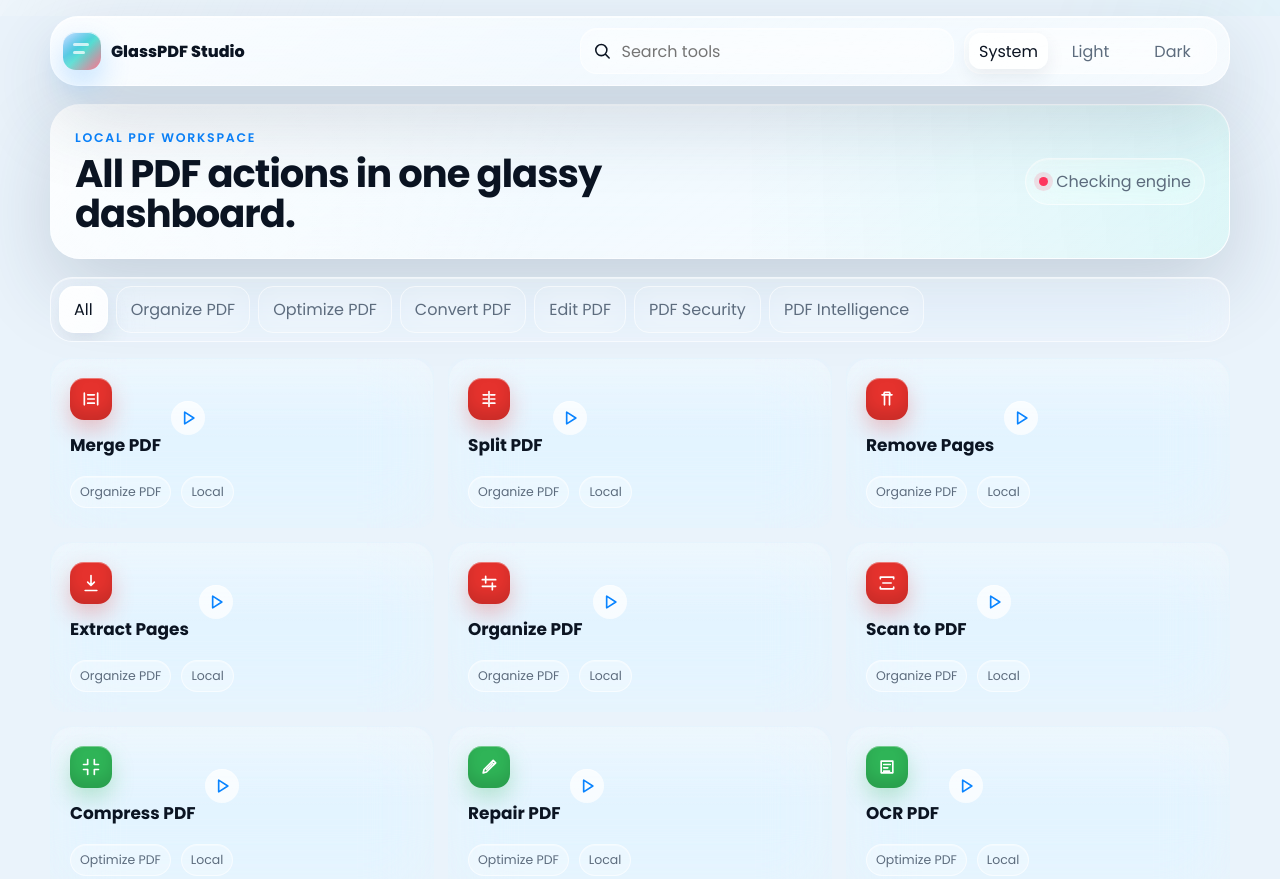
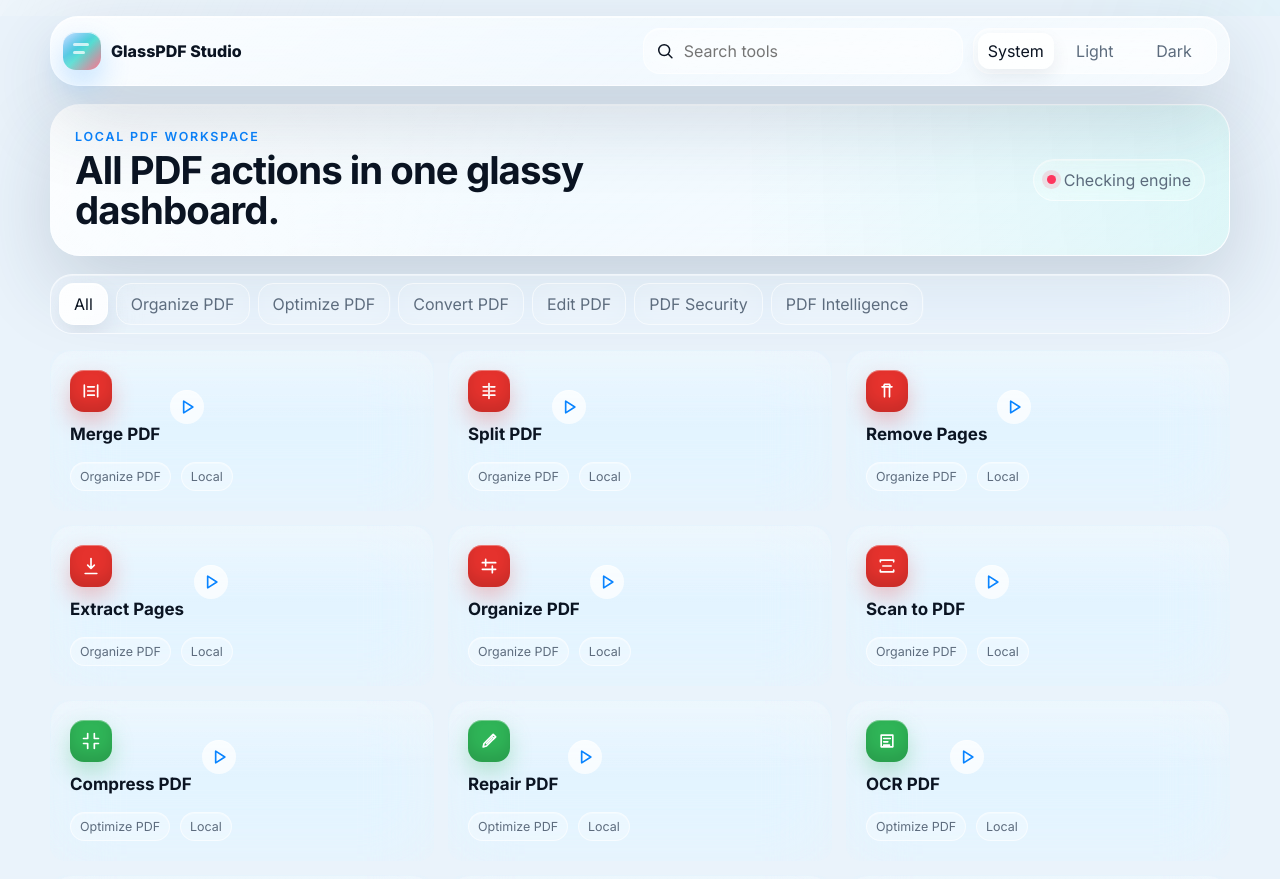
Before and after one commit to ToheedJutt/glasspdfstudio, a plain HTML site: page GlassPDFStudio/index.html in a window 1280 px wide. Shown: the top 879 px of the page. Drawn offline with Linux system fonts and the light colour scheme; no server answers.

Commit message:
Inter everywhere, headings included

```diff
--- a/GlassPDFStudio/static/css/redesign.css
+++ b/GlassPDFStudio/static/css/redesign.css
@@ -2,7 +2,7 @@
    GlassPDF Studio — Redesign layer v2 (loaded LAST on every page)
    Design target: iLovePDF discipline — clean flat surfaces,
    generous whitespace, small consistent icons, content first.
-   - Poppins typeface (the free stand-in for Google Sans)
+   - Inter typeface throughout (the closest free match to OKX Sans)
    - Variant B brand lockup (glass icon + two-tone wordmark)
    - One solid colour per tool family on the icon tiles
    - Spring motion kept subtle: entrances, lifts, presses
@@ -11,9 +11,10 @@
    and tool-card basics, since this sheet loads on every page.
    ============================================================ */
 
-@import url("https://fonts.googleapis.com/css2?family=Poppins:wght@400;500;600;700;800&display=swap");
+@import url("https://fonts.googleapis.com/css2?family=Inter:wght@400;500;600;700;800&display=swap");
 
 :root {
+  --font-display: "Inter", system-ui, sans-serif;
   --spring: cubic-bezier(0.34, 1.45, 0.64, 1);
   --spring-soft: cubic-bezier(0.34, 1.25, 0.64, 1);
 }
@@ -24,7 +25,7 @@ button,
 input,
 textarea,
 select {
-  font-family: "Poppins", "Google Sans", system-ui, -apple-system, "Segoe UI", sans-serif;
+  font-family: "Inter", system-ui, -apple-system, "Segoe UI", sans-serif;
 }
 
 h1, h2, h3 {
@@ -70,7 +71,7 @@ body {
    One clean brand: glass icon tile + two-tone stacked wordmark.
    ============================================================ */
 .brand {
-  font-family: "Poppins", "Google Sans", system-ui, sans-serif;
+  font-family: "Inter", system-ui, sans-serif;
 }
 
 .brand__lockup {
```
